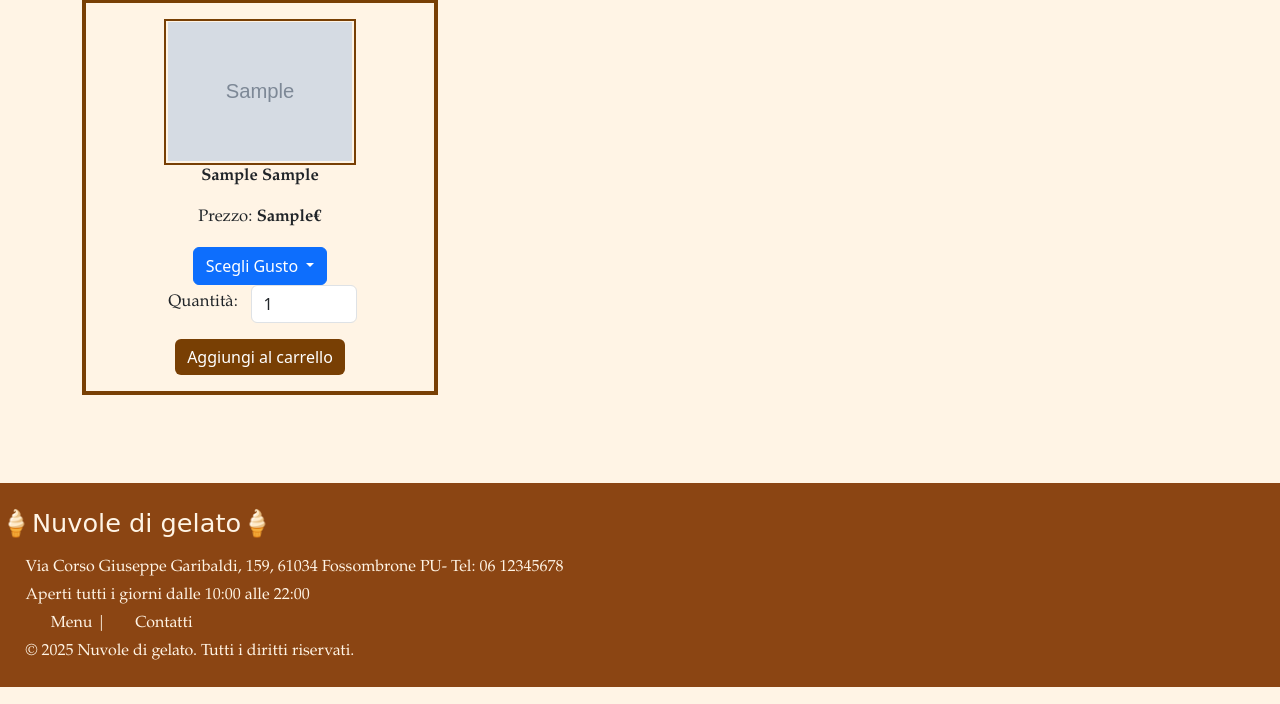
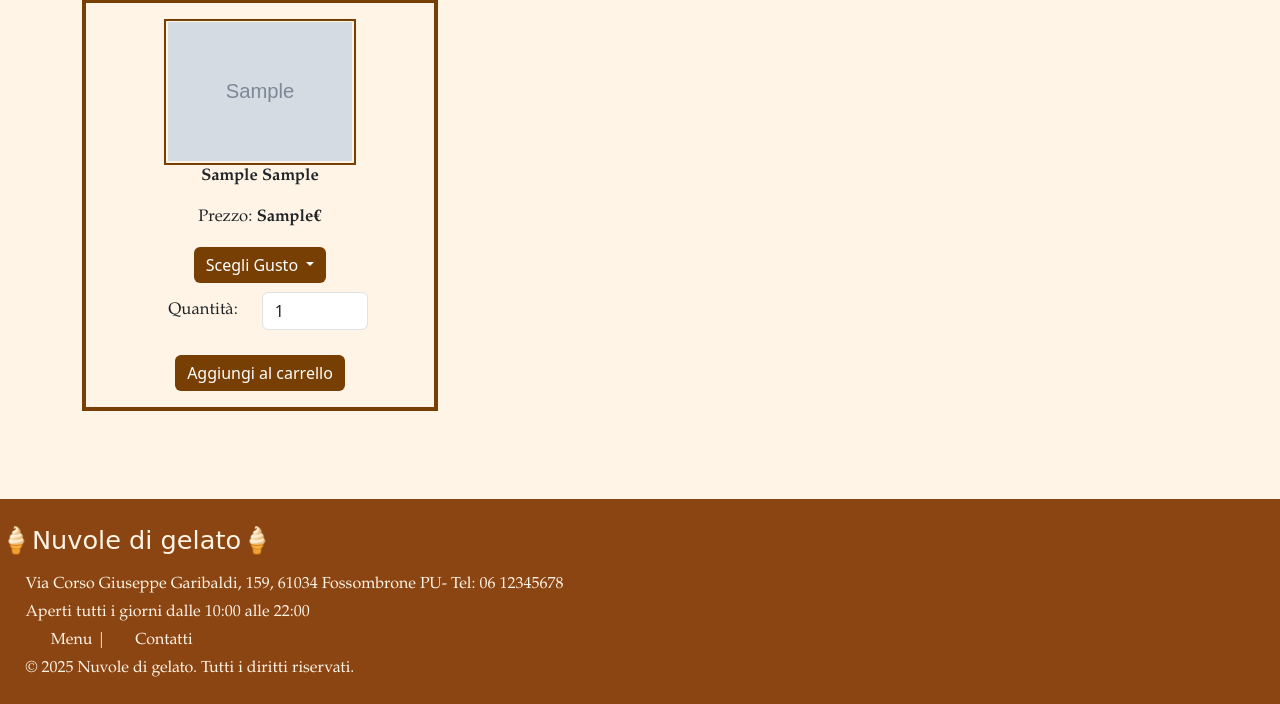
Before and after one commit to BennyBarone/WebProgetto, a PHP site: page /prodotti.php in a window 1280 px wide. Shown: the part 380-1084 px from the top of the page. Run offline with PHP 8.4, Linux system fonts and the light colour scheme; tables that the repository leaves empty or names only in its code hold one stand-in row (values such as "Sample post"); grey boxes marked "Sample" are stand-in pictures.

Commit message:
menu a tendina scegli gusto

```diff
--- a/progetto/css/style.css
+++ b/progetto/css/style.css
@@ -2,7 +2,6 @@ body {
     background-color:rgb(255, 244, 229) ;
    /*background-color: red;*/
    border-bottom: 0;
-   /*uffa*/
 }
 /* Overlay */
 .overlay {
@@ -174,7 +173,7 @@ section div img {
     margin: 10px auto;
 }
 
-#scopri, #acquista, #acquistaprod, #invia{
+#scopri, #acquista, #acquistaprod, #invia, #dropdownMenuButton{
     border:#783f04;
     background-color: #783f04;
     transition: all 0.3s ease;
@@ -284,6 +283,7 @@ section h3{
     max-height: 200px; /* Altezza massima del menu */
     overflow-y: auto; /* Scroll verticale */
 }
+
 /* Media query per schermi più piccoli */
 @media (max-width: 768px) {
     header img {
--- a/progetto/template/vedi_prodotti.php
+++ b/progetto/template/vedi_prodotti.php
@@ -60,7 +60,7 @@
                         <p class="box-text">Prezzo: <strong><?php echo $prodotti["Prezzo"]; ?>€</strong></p>
 
                     <div class="dropdown">
-                        <button class="btn btn-primary dropdown-toggle" type="button" id="dropdownMenuButton" data-bs-toggle="dropdown" aria-expanded="false">
+                        <button class="btn btn-primary dropdown-toggle border-2" type="button" id="dropdownMenuButton" data-bs-toggle="dropdown" aria-expanded="false">
                             Scegli Gusto
                         </button>
                         <ul class="dropdown-menu dropdown-menu-scrollable" aria-labelledby="dropdownMenuButton">
@@ -74,9 +74,8 @@
                         </ul>
                     </div>
 
-
                         <div class="d-flex align-items-center justify-content-center mb-3">
-                            <p class="mb-0 me-2">Quantità:</p>
+                            <p class="mb-0 me-2 p-3">Quantità:</p>
                             <input type="number" name="quantita" id="quantita" min="1" max="10" value="1" class="form-control w-auto"/>
                         </div>
                         <button id="acquistaprod" class="btn btn-primary">Aggiungi al carrello</button>
```
